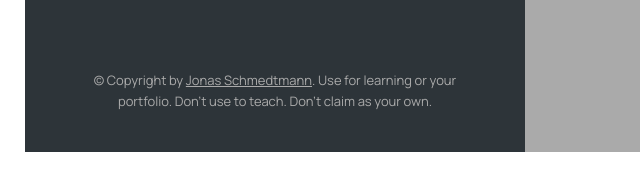
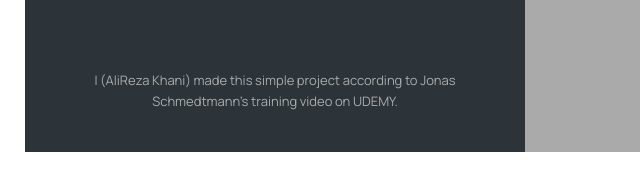
Before and after one commit to Kh4N1/Mapty, a plain HTML site: page index.html in a window 1280 px wide. Shown: the part 623-797 px from the top of the page, 0-640 px from the left. Drawn offline with nearby package versions, Linux system fonts and the light colour scheme.

Commit message:
Update index.html

```diff
--- a/index.html
+++ b/index.html
@@ -120,14 +120,8 @@
       </ul>
 
       <p class="copyright">
-        &copy; Copyright by
-        <a
-          class="twitter-link"
-          target="_blank"
-          href="https://twitter.com/jonasschmedtman"
-          >Jonas Schmedtmann</a
-        >. Use for learning or your portfolio. Don't use to teach. Don't claim
-        as your own.
+        I (AliReza Khani) made this simple project according to Jonas
+        Schmedtmann's training video on UDEMY.
       </p>
     </div>
 
```
